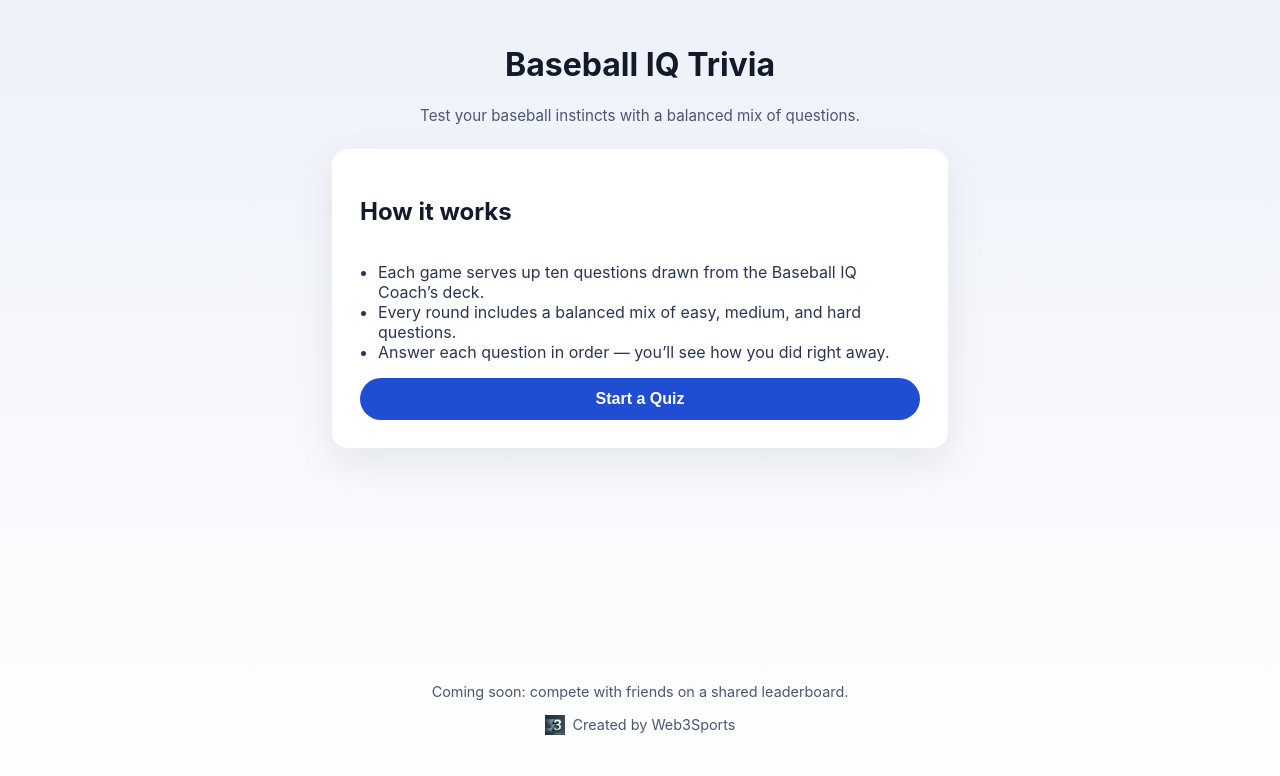
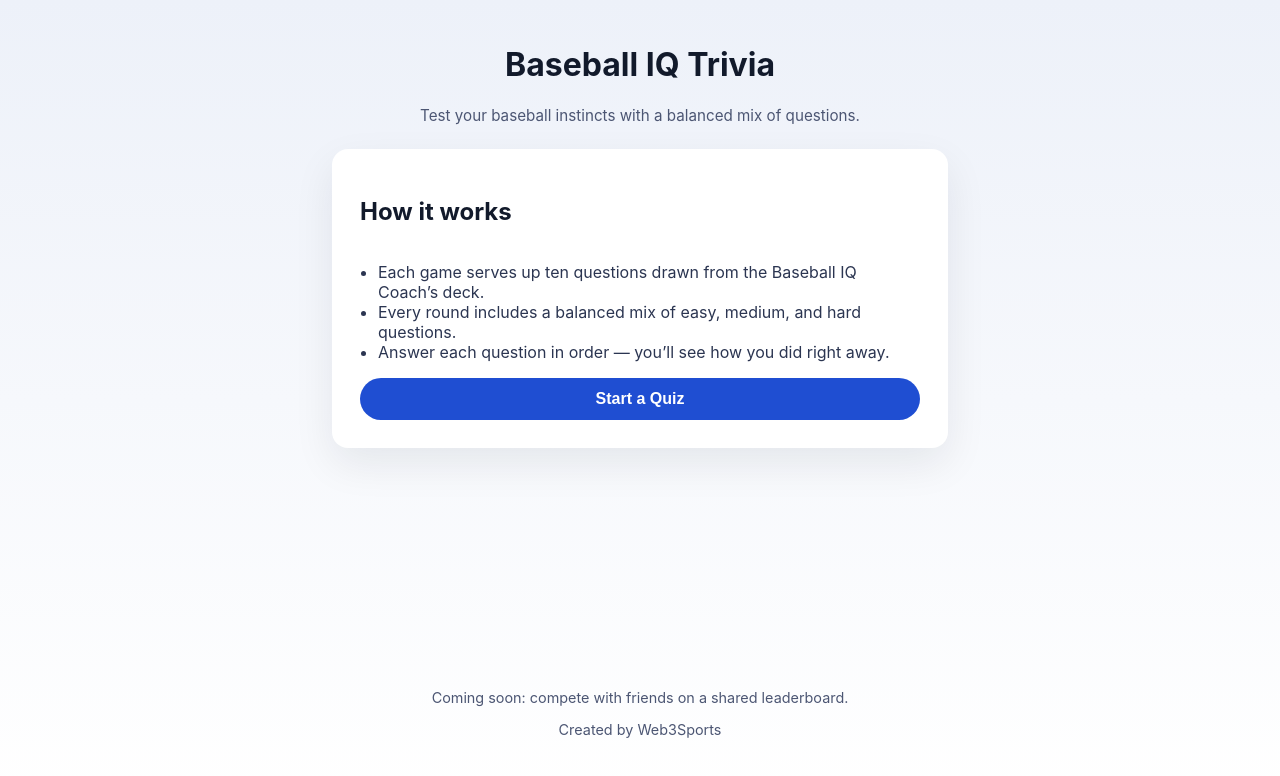
Before and after one commit to eugenelin89/BaseballIQ, a plain HTML site: page index.html in a window 1280 px wide. Drawn offline with Linux system fonts and the light colour scheme.

Commit message:
removve logo

```diff
--- a/index.html
+++ b/index.html
@@ -48,7 +48,7 @@
 
     <footer class="app__footer">
       <p>Coming soon: compete with friends on a shared leaderboard.</p>
-      <p><a class="app__footer-link" href="https://christopherlin.ca/web3sports/" target="_blank" rel="noopener"><img class="app__footer-logo" src="img/web3sportslogo.png" alt="Web3Sports logo" loading="lazy">Created by Web3Sports</a></p>
+      <p><a class="app__footer-link" href="https://christopherlin.ca/web3sports/" target="_blank" rel="noopener">Created by Web3Sports</a></p>
     </footer>
   </main>
 
--- a/styles.css
+++ b/styles.css
@@ -183,9 +183,6 @@ body {
 }
 
 .app__footer-link {
-  display: inline-flex;
-  align-items: center;
-  gap: 8px;
   color: inherit;
   text-decoration: none;
 }
@@ -193,11 +190,6 @@ body {
 .app__footer-link:hover,
 .app__footer-link:focus {
   text-decoration: underline;
-}
-
-.app__footer-logo {
-  height: 20px;
-  width: auto;
 }
 
 @media (max-width: 520px) {
@@ -215,7 +207,4 @@ body {
     padding: 12px 12px;
   }
 
-  .app__footer-logo {
-    height: 16px;
-  }
 }
```
